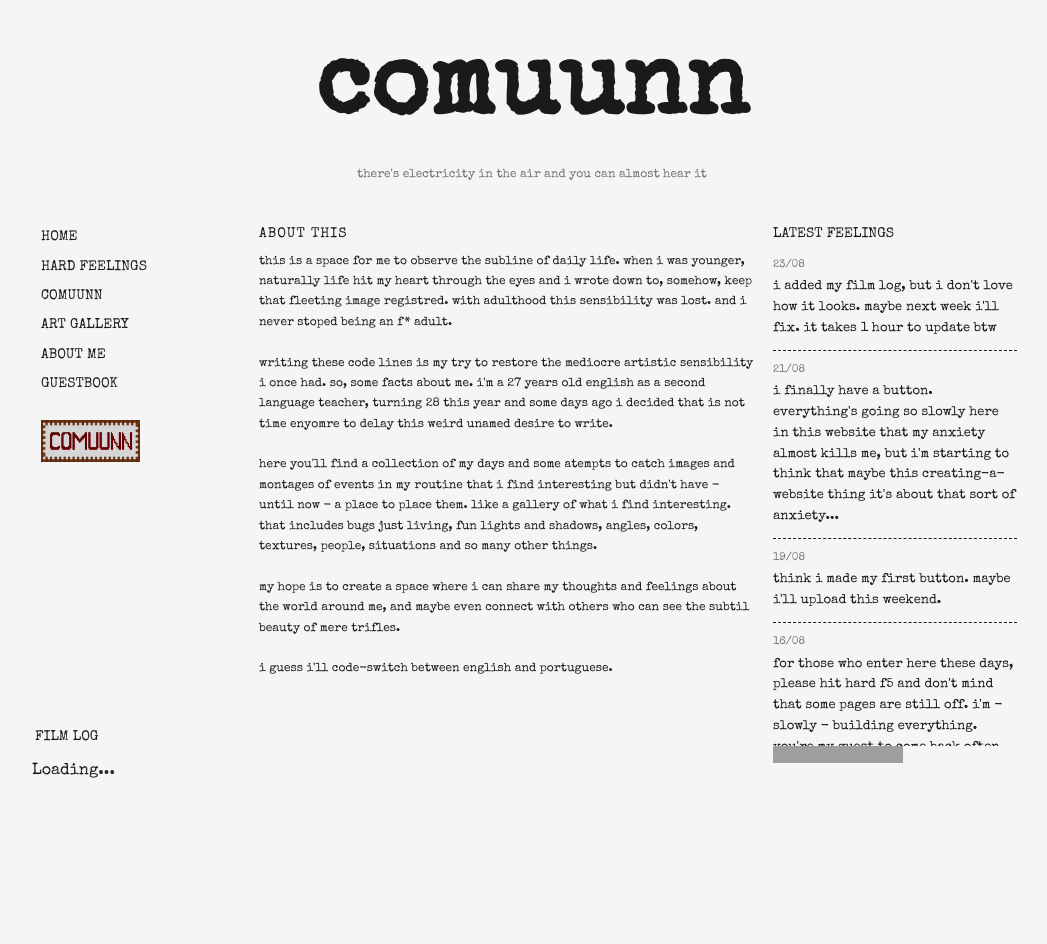
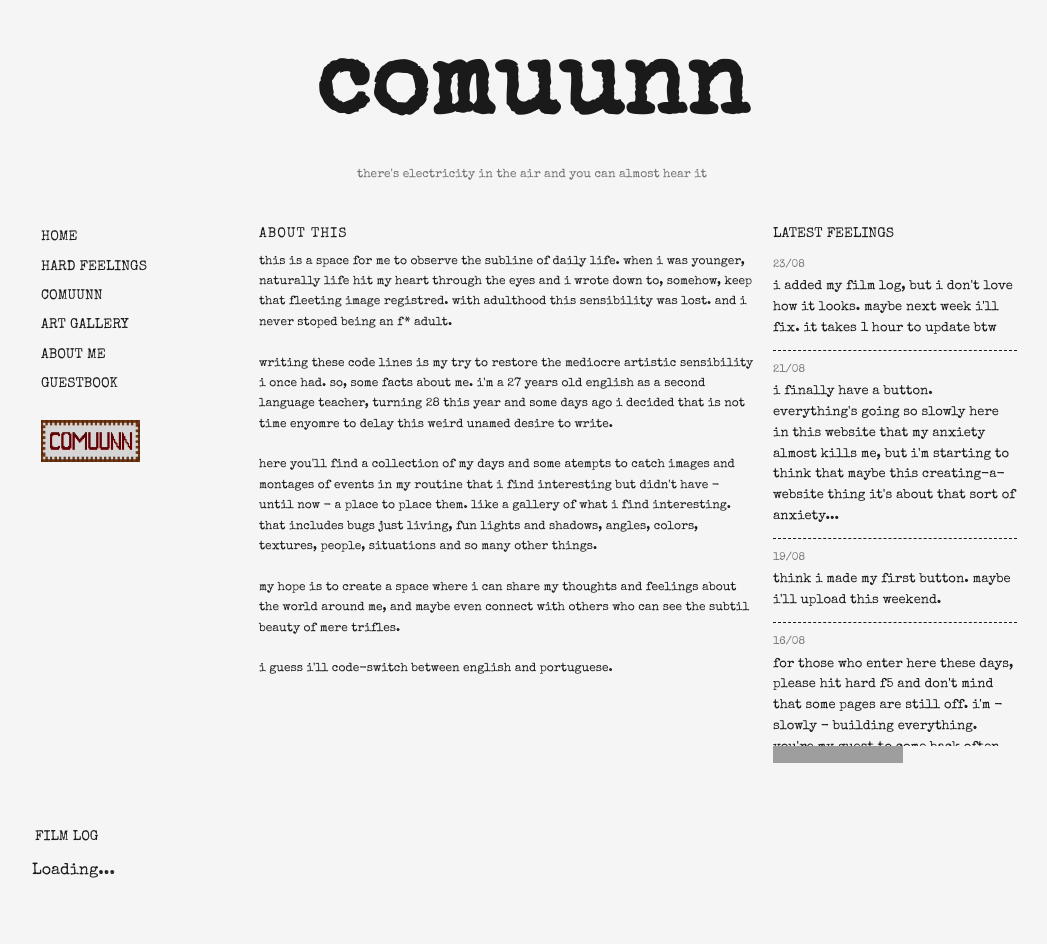
Before and after one commit to guiolhermer/comuunn, a Jekyll site: the page built from index.html, in a window 1280 px wide. Shown: the whole page, without its empty margins (108-1155 px from the left). Built offline with Jekyll 4.4.1, drawn with Linux system fonts in a browser that asks for light colours; before the commit the page ends 900 px from its top, so only the background shows below that; grey boxes are pictures that could not be loaded.

Commit message:
fix: increase height of home header to 600px

```diff
--- a/assets/style.css
+++ b/assets/style.css
@@ -73,7 +73,7 @@
   gap: 0;
   margin-top: 20px;
   align-items: flex-start;
-  height: 500px;
+  height: 600px;
 }
 
 .home-columns > * {
```
